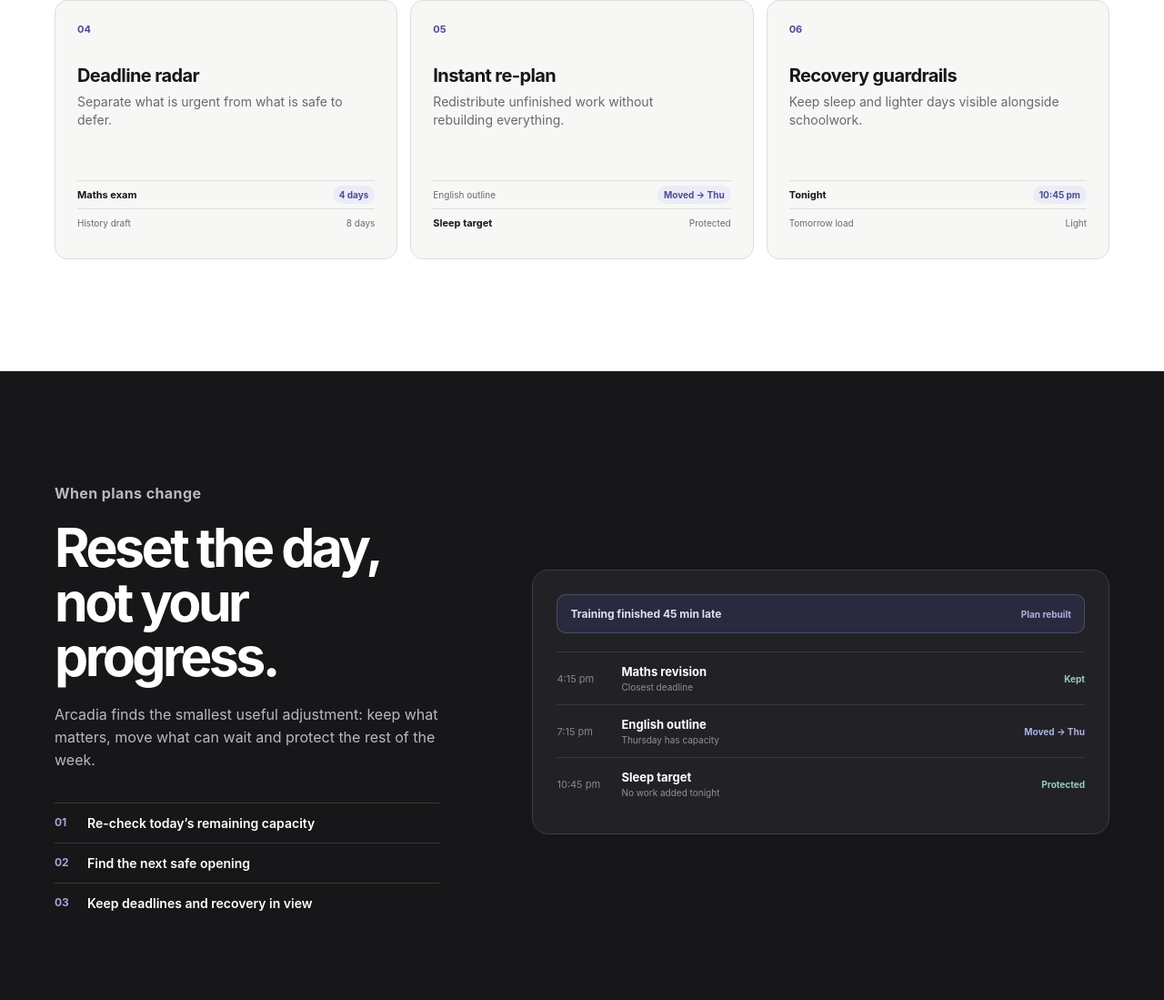
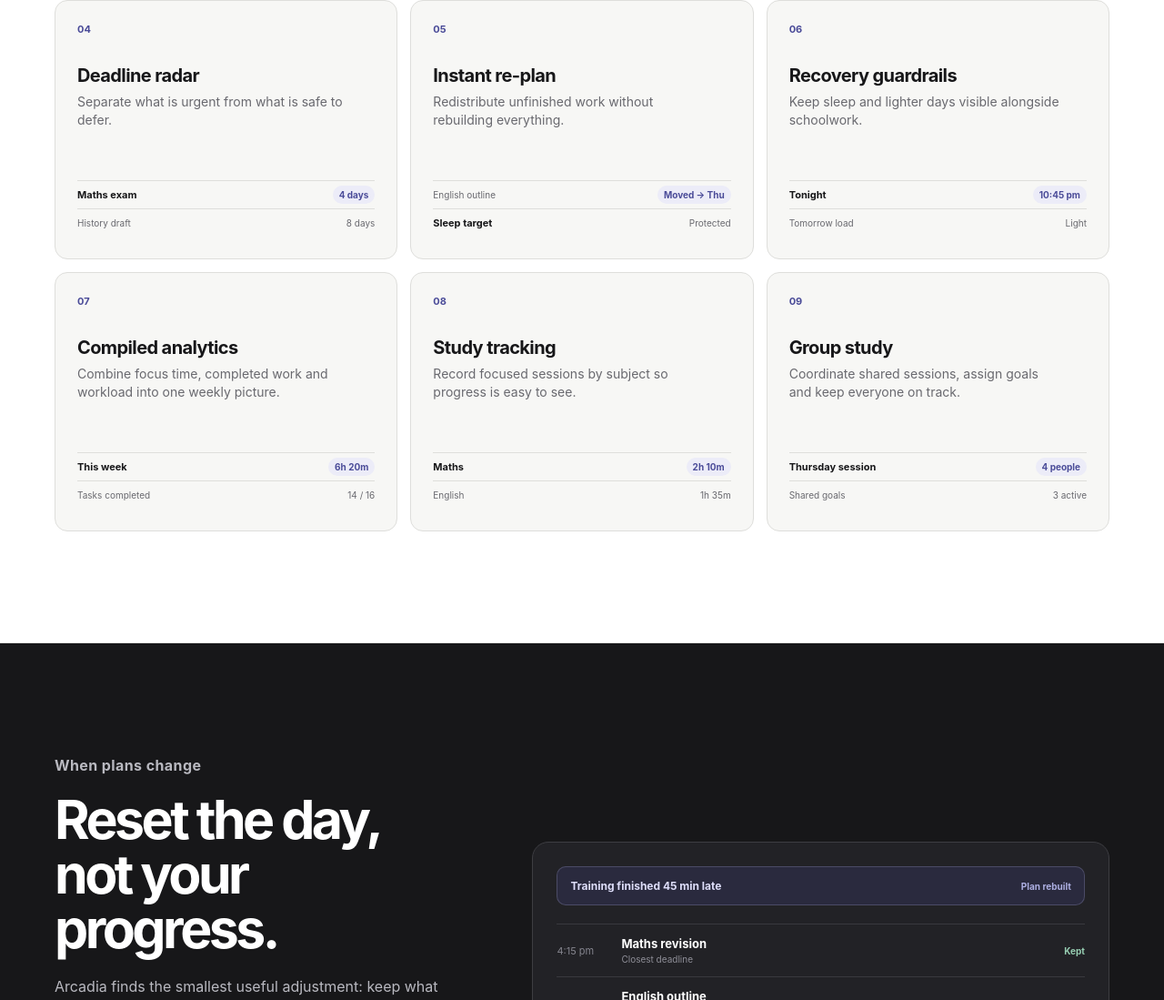
Before and after one commit to Prahm0/Arcadia, a website built with Vite: page arcadia.html in a window 1280 px wide. Shown: the part 2219-3318 px from the top of the page at 91% size. Built offline with nearby package versions, Linux system fonts and the light colour scheme.

Commit message:
Add analytics and collaborative study features

```diff
--- a/arcadia.html
+++ b/arcadia.html
@@ -673,6 +673,33 @@
                 <div class="micro-row"><span>Tomorrow load</span><span>Light</span></div>
               </div>
             </article>
+            <article class="feature-card">
+              <span class="feature-number">07</span>
+              <h3>Compiled analytics</h3>
+              <p>Combine focus time, completed work and workload into one weekly picture.</p>
+              <div class="micro-ui">
+                <div class="micro-row"><strong>This week</strong><span class="micro-pill">6h 20m</span></div>
+                <div class="micro-row"><span>Tasks completed</span><span>14 / 16</span></div>
+              </div>
+            </article>
+            <article class="feature-card">
+              <span class="feature-number">08</span>
+              <h3>Study tracking</h3>
+              <p>Record focused sessions by subject so progress is easy to see.</p>
+              <div class="micro-ui">
+                <div class="micro-row"><strong>Maths</strong><span class="micro-pill">2h 10m</span></div>
+                <div class="micro-row"><span>English</span><span>1h 35m</span></div>
+              </div>
+            </article>
+            <article class="feature-card">
+              <span class="feature-number">09</span>
+              <h3>Group study</h3>
+              <p>Coordinate shared sessions, assign goals and keep everyone on track.</p>
+              <div class="micro-ui">
+                <div class="micro-row"><strong>Thursday session</strong><span class="micro-pill">4 people</span></div>
+                <div class="micro-row"><span>Shared goals</span><span>3 active</span></div>
+              </div>
+            </article>
           </div>
         </div>
       </section>
```
